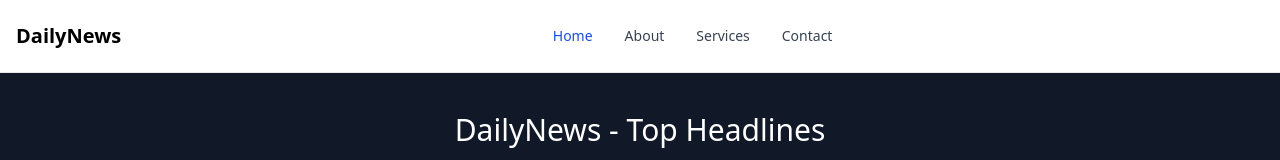
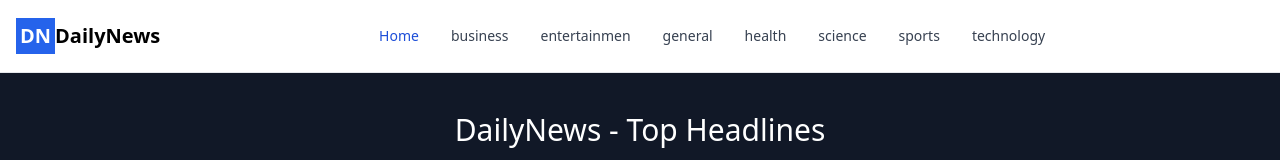
Before and after one commit to shyamtala003/DailyNewsApp, a React (Vite) app: page / in a window 1280 px wide. Shown: the top 160 px of the page. Built offline with nearby package versions, Linux system fonts and the light colour scheme; no server answers.

Commit message:
category wise news filter added

```diff
--- a/package.json
+++ b/package.json
@@ -10,7 +10,8 @@
   },
   "dependencies": {
     "react": "^18.2.0",
-    "react-dom": "^18.2.0"
+    "react-dom": "^18.2.0",
+    "react-router-dom": "^6.7.0"
   },
   "devDependencies": {
     "@types/react": "^18.0.26",
--- a/src/components/App.jsx
+++ b/src/components/App.jsx
@@ -1,13 +1,101 @@
 import React, { Component } from "react";
 import NavBar from "./NavBar";
 import NewsContainer from "./NewsContainer";
+import { BrowserRouter as Router, Routes, Route } from "react-router-dom";
 
 export class App extends Component {
   render() {
     return (
       <>
-        <NavBar />
-        <NewsContainer pageSize={12} />
+        <Router>
+          <NavBar />
+          <Routes>
+            <Route
+              path="/"
+              exact
+              element={
+                <NewsContainer
+                  key="general"
+                  pageSize={12}
+                  country="in"
+                  category="general"
+                />
+              }
+            />
+            <Route
+              path="/business"
+              exact
+              element={
+                <NewsContainer
+                  key="business"
+                  pageSize={12}
+                  country="in"
+                  category="business"
+                />
+              }
+            />
+            <Route
+              path="/entertainment"
+              exact
+              element={
+                <NewsContainer
+                  key="entertainment"
+                  pageSize={12}
+                  country="in"
+                  category="entertainment"
+                />
+              }
+            />
+            <Route
+              path="/health"
+              exact
+              element={
+                <NewsContainer
+                  key="health"
+                  pageSize={12}
+                  country="in"
+                  category="health"
+                />
+              }
+            />
+            <Route
+              path="/science"
+              exact
+              element={
+                <NewsContainer
+                  key="science"
+                  pageSize={12}
+                  country="in"
+                  category="science"
+                />
+              }
+            />
+            <Route
+              path="/sports"
+              exact
+              element={
+                <NewsContainer
+                  key="sports"
+                  pageSize={12}
+                  country="in"
+                  category="sports"
+                />
+              }
+            />
+            <Route
+              path="/technology"
+              exact
+              element={
+                <NewsContainer
+                  key="technology"
+                  pageSize={12}
+                  country="in"
+                  category="technology"
+                />
+              }
+            />
+          </Routes>
+        </Router>
       </>
     );
   }
--- a/src/components/NavBar.jsx
+++ b/src/components/NavBar.jsx
@@ -1,20 +1,24 @@
 import React, { Component } from "react";
+import { Link } from "react-router-dom";
 
 export class NavBar extends Component {
   render() {
     return (
       <nav className="bg-white px-2 sm:px-4 py-2.5 dark:bg-gray-900 fixed w-full z-20 top-0 left-0 border-b border-gray-200 dark:border-gray-600">
         <div className="container flex flex-wrap items-center justify-between mx-auto">
-          <a href="https://flowbite.com/" className="flex items-center">
+          <Link to="/" className="flex items-center">
             {/* <img
               src="https://flowbite.com/docs/images/logo.svg"
               className="h-6 mr-3 sm:h-9"
               alt="Flowbite Logo"
             /> */}
+            <span className="text-xl text-white font-semibold p-1 bg-[#2563eb]">
+              DN
+            </span>
             <span className="self-center text-xl font-semibold whitespace-nowrap dark:text-white">
               DailyNews
             </span>
-          </a>
+          </Link>
           <div className="flex md:order-2">
             <button
               data-collapse-toggle="navbar-sticky"
@@ -45,37 +49,69 @@ export class NavBar extends Component {
           >
             <ul className="flex flex-col p-4 mt-4 border border-gray-100 rounded-lg bg-gray-50 md:flex-row md:space-x-8 md:mt-0 md:text-sm md:font-medium md:border-0 md:bg-white dark:bg-gray-800 md:dark:bg-gray-900 dark:border-gray-700">
               <li>
-                <a
-                  href="#"
+                <Link
+                  to="/"
                   className="block py-2 pl-3 pr-4 text-white bg-blue-700 rounded md:bg-transparent md:text-blue-700 md:p-0 dark:text-white"
                   aria-current="page"
                 >
                   Home
-                </a>
+                </Link>
               </li>
               <li>
-                <a
-                  href="#"
+                <Link
+                  to="/business"
                   className="block py-2 pl-3 pr-4 text-gray-700 rounded hover:bg-gray-100 md:hover:bg-transparent md:hover:text-blue-700 md:p-0 md:dark:hover:text-white dark:text-gray-400 dark:hover:bg-gray-700 dark:hover:text-white md:dark:hover:bg-transparent dark:border-gray-700"
                 >
-                  About
-                </a>
+                  business
+                </Link>
               </li>
               <li>
-                <a
-                  href="#"
+                <Link
+                  to="/entertainment"
                   className="block py-2 pl-3 pr-4 text-gray-700 rounded hover:bg-gray-100 md:hover:bg-transparent md:hover:text-blue-700 md:p-0 md:dark:hover:text-white dark:text-gray-400 dark:hover:bg-gray-700 dark:hover:text-white md:dark:hover:bg-transparent dark:border-gray-700"
                 >
-                  Services
-                </a>
+                  entertainmen
+                </Link>
               </li>
               <li>
-                <a
-                  href="#"
+                <Link
+                  to="/"
                   className="block py-2 pl-3 pr-4 text-gray-700 rounded hover:bg-gray-100 md:hover:bg-transparent md:hover:text-blue-700 md:p-0 md:dark:hover:text-white dark:text-gray-400 dark:hover:bg-gray-700 dark:hover:text-white md:dark:hover:bg-transparent dark:border-gray-700"
                 >
-                  Contact
-                </a>
+                  general
+                </Link>
+              </li>
+              <li>
+                <Link
+                  to="/health"
+                  className="block py-2 pl-3 pr-4 text-gray-700 rounded hover:bg-gray-100 md:hover:bg-transparent md:hover:text-blue-700 md:p-0 md:dark:hover:text-white dark:text-gray-400 dark:hover:bg-gray-700 dark:hover:text-white md:dark:hover:bg-transparent dark:border-gray-700"
+                >
+                  health
+                </Link>
+              </li>
+              <li>
+                <Link
+                  to="/science"
+                  className="block py-2 pl-3 pr-4 text-gray-700 rounded hover:bg-gray-100 md:hover:bg-transparent md:hover:text-blue-700 md:p-0 md:dark:hover:text-white dark:text-gray-400 dark:hover:bg-gray-700 dark:hover:text-white md:dark:hover:bg-transparent dark:border-gray-700"
+                >
+                  science
+                </Link>
+              </li>
+              <li>
+                <Link
+                  to="/sports"
+                  className="block py-2 pl-3 pr-4 text-gray-700 rounded hover:bg-gray-100 md:hover:bg-transparent md:hover:text-blue-700 md:p-0 md:dark:hover:text-white dark:text-gray-400 dark:hover:bg-gray-700 dark:hover:text-white md:dark:hover:bg-transparent dark:border-gray-700"
+                >
+                  sports
+                </Link>
+              </li>
+              <li>
+                <Link
+                  to="/technology"
+                  className="block py-2 pl-3 pr-4 text-gray-700 rounded hover:bg-gray-100 md:hover:bg-transparent md:hover:text-blue-700 md:p-0 md:dark:hover:text-white dark:text-gray-400 dark:hover:bg-gray-700 dark:hover:text-white md:dark:hover:bg-transparent dark:border-gray-700"
+                >
+                  technology
+                </Link>
               </li>
             </ul>
           </div>
--- a/src/components/NewsContainer.jsx
+++ b/src/components/NewsContainer.jsx
@@ -1,8 +1,9 @@
 import React, { Component } from "react";
 import Loading from "./loading";
 import NewsItem from "./NewsItem";
-
-export class NewsContainer extends Component {
+import PropTypes from "prop-types";
+class NewsContainer extends Component {
+  static defaultProps = { country: "in", pageSize: 4, category: "general" };
   constructor() {
     super();
     this.state = {
@@ -18,7 +19,7 @@ export class NewsContainer extends Component {
     this.setState({
       nextBtnDisplay: true,
     });
-    let url = `https://newsapi.org/v2/top-headlines?country=in&apiKey=9b1de695cba64b559c7edc7ff635a692&page=${this.state.page}&pagesize=${this.props.pageSize}`;
+    let url = `https://newsapi.org/v2/top-headlines?country=${this.props.country}&category=${this.props.category}&apiKey=9b1de695cba64b559c7edc7ff635a692&page=${this.state.page}&pagesize=${this.props.pageSize}`;
     let data = await fetch(url);
     let dataJson = await data.json();
     this.setState({
@@ -50,7 +51,11 @@ export class NewsContainer extends Component {
         loading: true,
         nextBtnDisplay: true,
       });
-      let url = `https://newsapi.org/v2/top-headlines?country=in&apiKey=9b1de695cba64b559c7edc7ff635a692&page=${
+      let url = `https://newsapi.org/v2/top-headlines?country=${
+        this.props.country
+      }&category=${
+        this.props.category
+      }&apiKey=9b1de695cba64b559c7edc7ff635a692&page=${
         this.state.page + 1
       }&pagesize=${this.props.pageSize}`;
       let data = await fetch(url);
@@ -82,7 +87,11 @@ export class NewsContainer extends Component {
       this.setState({
         nextBtnDisplay: true,
       });
-      let url = `https://newsapi.org/v2/top-headlines?country=in&apiKey=9b1de695cba64b559c7edc7ff635a692&page=${
+      let url = `https://newsapi.org/v2/top-headlines?country=${
+        this.props.country
+      }&category=${
+        this.props.category
+      }&apiKey=9b1de695cba64b559c7edc7ff635a692&page=${
         this.state.page - 1
       }&pagesize=${this.props.pageSize}`;
       let data = await fetch(url);
@@ -153,4 +162,11 @@ export class NewsContainer extends Component {
   }
 }
 
+// define default props and props type
+NewsContainer.propTypes = {
+  country: PropTypes.string.isRequired,
+  pageSize: PropTypes.number.isRequired,
+  category: PropTypes.string.isRequired,
+};
+
 export default NewsContainer;
--- a/src/index.css
+++ b/src/index.css
@@ -5,3 +5,19 @@
 body {
   background: rgb(17 24 39);
 }
+
+
+::-webkit-scrollbar
+{
+  width: 10px;
+}
+
+::-webkit-scrollbar-thumb
+{
+  background:#2563eb;
+}
+
+::-webkit-scrollbar-track
+{
+  background: #1f2937;
+}
```
Also changed, not shown: 1 other file (tests, documents, lock files or other folders).
